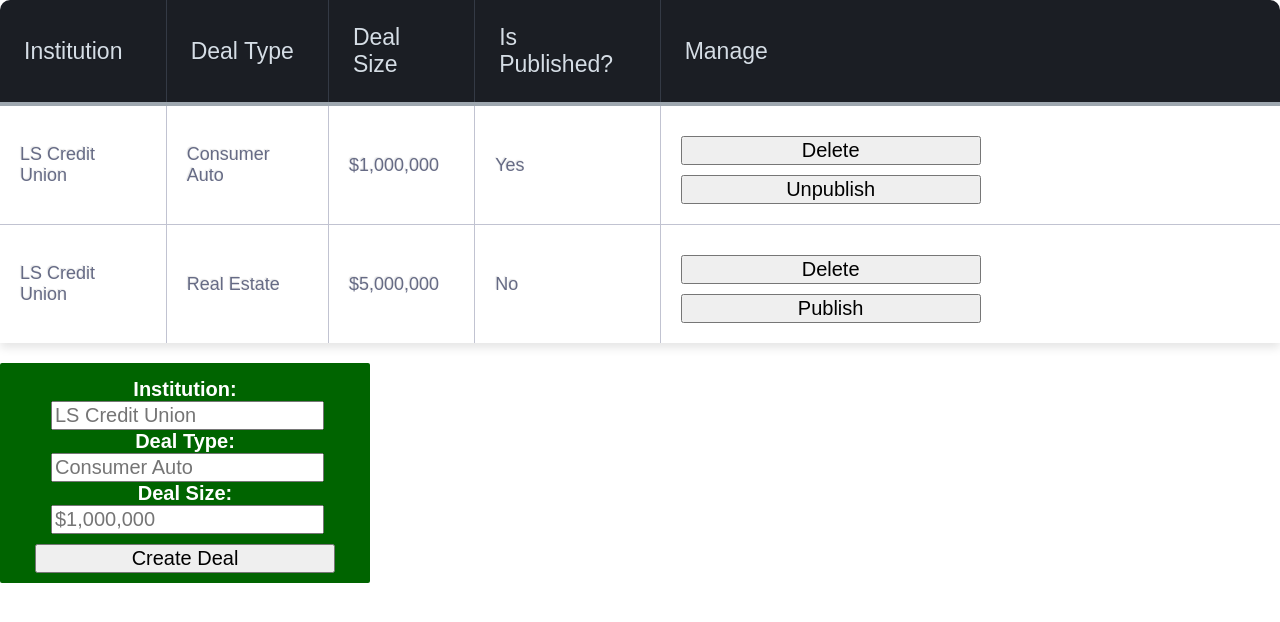
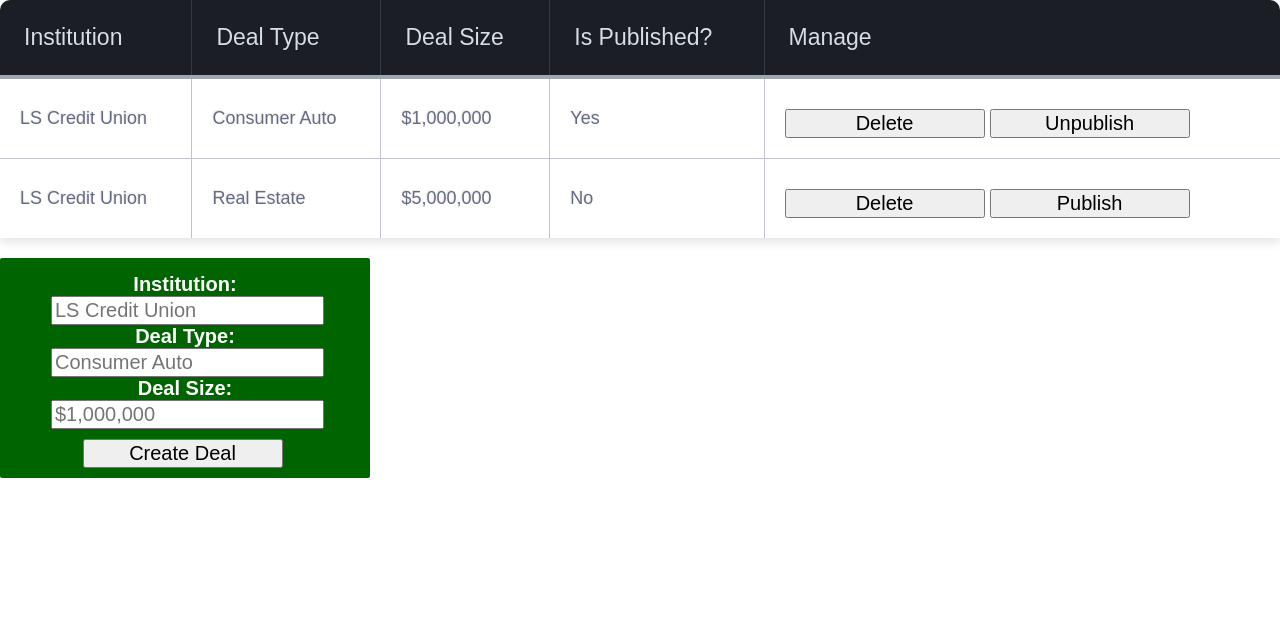
Before and after one commit to r0ckf0rd/react-interview-nicholas-werner, a React (Create React App) app: page / in a window 1280 px wide. Shown: the top 622 px of the page. Built offline with nearby package versions, Linux system fonts and the light colour scheme.

Commit message:
Reduce button size

```diff
--- a/src/components/App.css
+++ b/src/components/App.css
@@ -25,7 +25,8 @@
 .DealsPage--button {
   font-size: 20px;
   margin-top: 10px;
-  width: 300px;
+  width: 200px;
+  margin-right: 5px;
 }
 
 @keyframes App-logo-spin {
```
